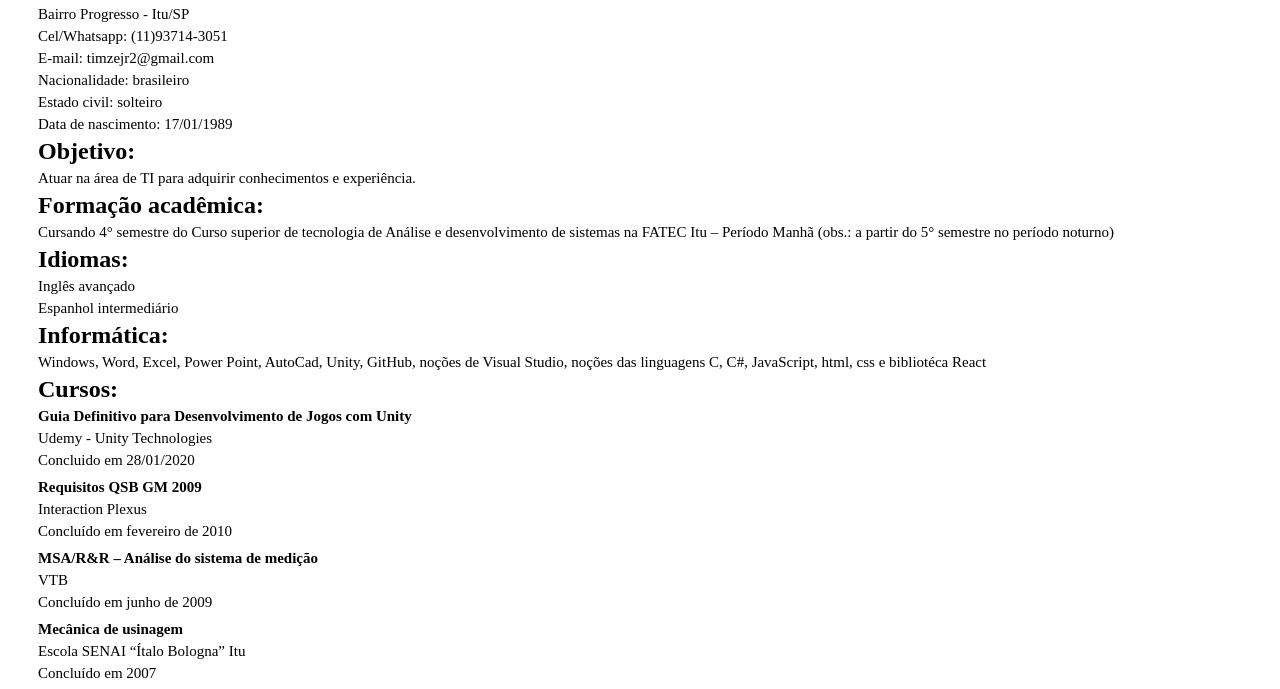
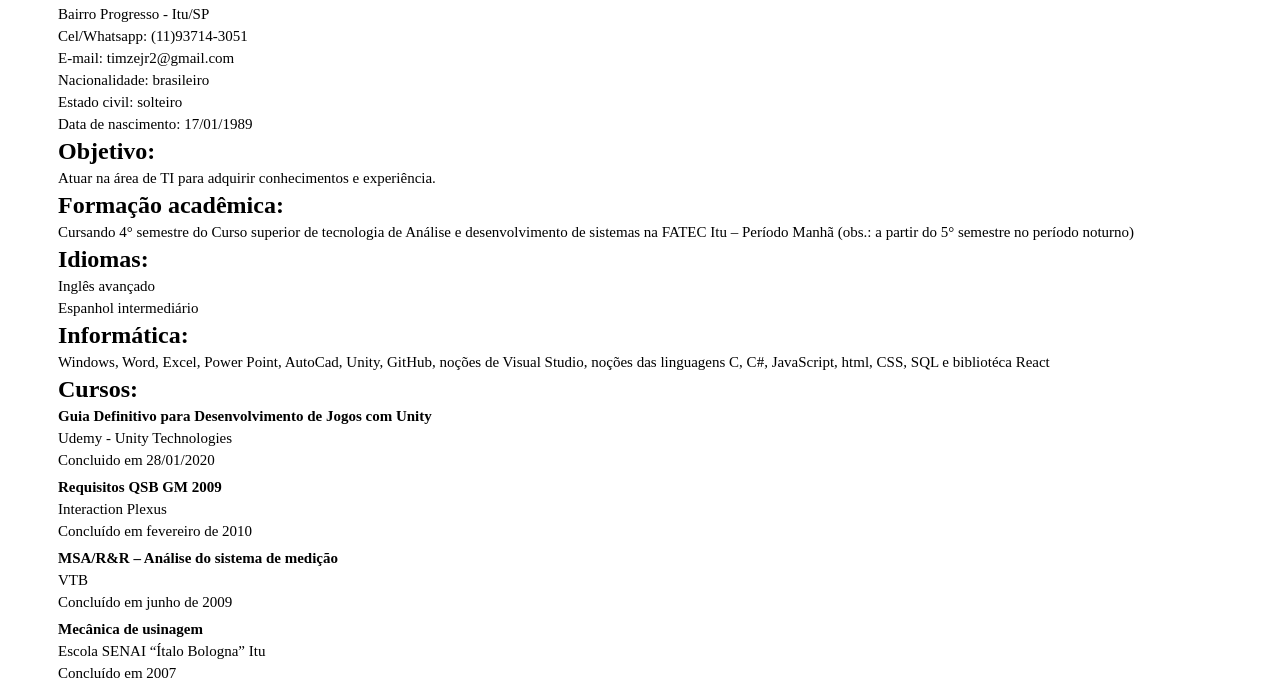
Before and after one commit to timzejr2/Curriculo, a plain HTML site: page paginas/curriculo.html in a window 1280 px wide. Shown: the part 63-752 px from the top of the page. Drawn offline with Linux system fonts and the light colour scheme.

Commit message:
posições 5

```diff
--- a/paginas/curriculo.html
+++ b/paginas/curriculo.html
@@ -37,8 +37,8 @@
         }
 
         div {
-            margin-left: 30px;
-            margin-right: 15px;
+            margin-left: 50px;
+            margin-right: 30px;
         }
     </style>
 </head>
@@ -60,7 +60,7 @@
         <p class="left-align">Inglês avançado</p>
         <p class="left-align">Espanhol intermediário</p>
         <h2 class="left-align">Informática:</h2>
-        <p class="left-align">Windows, Word, Excel, Power Point, AutoCad, Unity, GitHub, noções de Visual Studio, noções das linguagens C, C#, JavaScript, html, css e bibliotéca React</p>
+        <p class="left-align">Windows, Word, Excel, Power Point, AutoCad, Unity, GitHub, noções de Visual Studio, noções das linguagens C, C#, JavaScript, html, CSS, SQL e bibliotéca React</p>
         <h2 class="left-align">Cursos:</h2>
         <p class="first-line">Guia Definitivo para Desenvolvimento de Jogos com Unity</p>
         <p class="left-align">Udemy - Unity Technologies</p>
```
